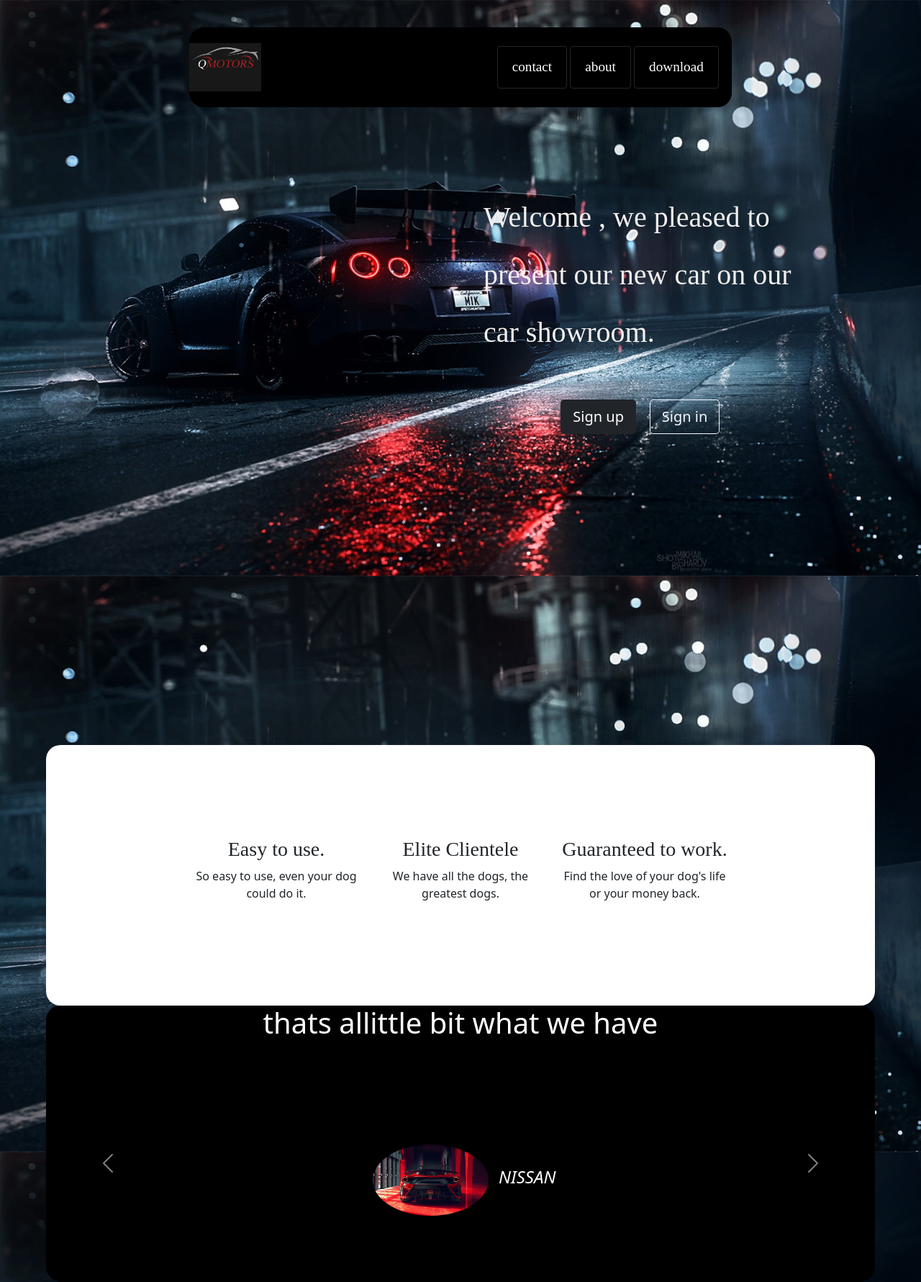
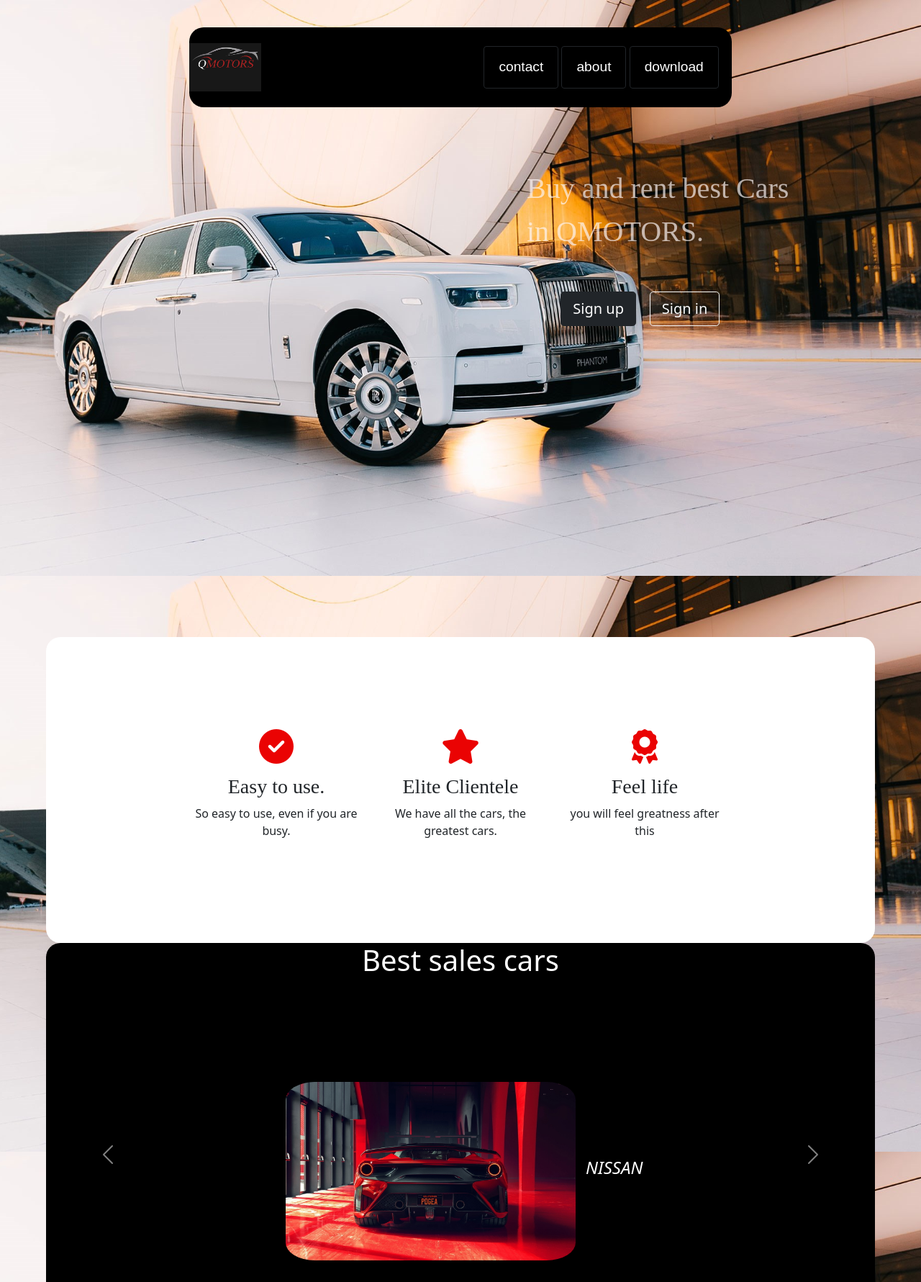
Before and after one commit to MORO-66/IT-Project, a PHP site: page /project-A.html in a window 1280 px wide. Shown: the top 1781 px of the page at 72% size. Run offline with PHP 8.4, Linux system fonts and the light colour scheme; some web fonts are replaced.

Commit message:
soma basic changes
soma basic changes

```diff
--- a/css/project-A.css
+++ b/css/project-A.css
@@ -4,7 +4,7 @@
     src: url("../webfonts/Alkatra-VariableFont_wght.ttf");
 }
 body{
-    background-image: url("../images/wants.jpg");
+    background-image: url("../images/best_luxury_car.jpg");
     font-family: "Montserrat-black";
     text-align: center;
     background-size: cover;
@@ -33,8 +33,16 @@ h2{
     font-family: "montserrat-bold";
     font-size: 3rem;
     line-height: 1.5;
-    color:#00000025 !important;
+    color:#00000030 !important;
 }
+::-webkit-scrollbar{
+    background-color: #0000001e;
+}
+::-webkit-scrollbar-thumb{
+    background-color: #00000025;
+    border-radius: 10px;
+}
+
 /*/////////navbar///////*/
 .navbar{
     padding-bottom: 0 0 ;
@@ -62,7 +70,7 @@ h2{
 }
 
 .nav-link{
-    font-family: "montserrat-light";
+    font-family: 'Anton', sans-serif;
     font-size: 1.2rem;
     color: #fff !important;
 }
@@ -74,14 +82,13 @@ h2{
 }
 
 .n{
- margin-top: 30px;
- line-height: 2;
+ line-height: 1.5;
  font-family: 'Alkatra';
- color: rgb(242, 239, 239);
+ color: rgba(252, 245, 245, 0.687);
  float: left !important;
- padding: 20px;
- clear: left;
+ padding: 20px 10px;
  text-align: left;
+ margin-left: 70px;
 }
 
 
@@ -99,15 +106,14 @@ h2{
 .boxes{
     padding: 5%;
 }
+
+.feature-icon{
+    font-size: 3rem;
+    color: rgb(234, 3, 3);
+    padding-bottom: 15px;
+}
 h3{
     font-family: "Montserrat-black";
-}
-.lni1{
-    color: #000;
-    padding-bottom: 10%;
-}
-.lni:hover{
-    color: aliceblue;
 }
 
 /*//////////section///////*/
@@ -122,11 +128,12 @@ h3{
 }
 
 .img-section{
-    width: 20%;
-    border-radius: 100%;
+    width: 50%;
+    border-radius: 10%;
     margin: 10px;
 
 }
+
 
 em{
     font-size: 1.5rem;
--- a/project-A.html
+++ b/project-A.html
@@ -56,7 +56,7 @@
         </div>
         <div class="col-lg-6">
 
-        <h1 class="n">Welcome , we pleased  to present our new car on our car showroom.</h1>
+        <h1 class="n">Buy and rent best Cars in QMOTORS.</h1>
           <div class="bottons ">
           <a href="./signup.html" target="_blank"><button type="button" class="btn btn-lg btn-dark download" >Sign up</button></a>
           <a href="./login.html" target="blank"><button  type="button"  class="btn btn-lg  btn-outline-light download">Sign in</button></a>
@@ -75,19 +75,19 @@
   <section id="features" class="row">
 
     <div class="col-lg-4 boxes">
-      <i class="lni lni-bolt lni-7xs lni1" ></i>
+      <i class="fa-sharp fa-solid fa-circle-check feature-icon"></i>
       <h3>Easy to use.</h3>
-      <p>So easy to use, even your dog could do it.</p>
+      <p>So easy to use, even if you are busy.</p>
   </div>
     <div class="col-lg-4 boxes">
-      <i class="lni lni-bolt lni-7xs lni1" ></i>
+      <i class="fa-solid fa-star feature-icon" ></i>
       <h3>Elite Clientele</h3>
-      <p>We have all the dogs, the greatest dogs.</p>
+      <p>We have all the cars, the greatest cars.</p>
   </div >
     <div class="col-lg-4 boxes">
-      <i class="lni lni-bolt lni-7xs lni1" ></i>
-      <h3>Guaranteed to work.</h3>
-      <p>Find the love of your dog's life or your money back.</p>
+      <i class="fa-solid fa-award feature-icon"></i>
+      <h3>Feel life</h3>
+      <p>you will feel greatness after this</p>
   </div>
 
 
@@ -99,17 +99,32 @@
 
 
 
-    <div id="carouselExampleControls" class="carousel slide" data-bs-ride="carousel" data-bs-interval="1000" data-pause="hover" data-keyboard="true">
-      <h1 >thats allittle bit what we have</h1>
+    <div id="carouselExampleControls" class="carousel slide" data-bs-ride="carousel" data-bs-interval="3000" data-pause="hover" data-keyboard="true">
+      <h1>Best sales cars</h1>
       <div class="carousel-inner">
         <div class="carousel-item active">
-          <h2>nissan of a7 has better ingine on galaxy.</h2>
+          <h2 >nissan of a7 has better engine on galaxy.</h2>
           <img class="img-section" src="/images/wallpaperflare.com_wallpaper (4).jpg" alt="dog-profile">
           <em>NISSAN</em>
         </div>
         <div class="carousel-item">
+          <h2 class="testimonial-text ">Having best and beautiful fast experience.</h2>
+          <img class="testimonial-image img-section" src="./images/best_luxury_car.jpg" alt="lady-profile">
+          <em>ferrari</em>
+        </div>
+        <div class="carousel-item">
           <h2 class="testimonial-text">Having best and beautiful fast experience.</h2>
-          <img class="testimonial-image img-section" src="./images/wallpaperflare.com_wallpaper (4).jpg" alt="lady-profile">
+          <img class="testimonial-image img-section" src="./images/bmw.jpg" alt="lady-profile">
+          <em class="col-lg-6">ferrari </em>
+        </div>
+        <div class="carousel-item">
+          <h2 class="testimonial-text">Having best and beautiful fast experience.</h2>
+          <img class="testimonial-image img-section" src="./images/bmw2.jpg" alt="lady-profile">
+          <em>ferrari</em>
+        </div>
+        <div class="carousel-item">
+          <h2 class="testimonial-text">Having best and beautiful fast experience.</h2>
+          <img class="testimonial-image img-section" src="./images/car-nissan-race-cars-road-wallpaper-preview.jpg" alt="lady-profile">
           <em>ferrari</em>
         </div>
 
@@ -200,8 +215,8 @@
   <section id="cta">
 
     <h3 class="h3">Download our Application for have a great sale.</h3>
-    <button class="btn btn-lg btn-dark btn-f " type="button">Download</button>
-    <button class="btn btn-lg btn-outline-light btn-f" type="button"><i class="fa-brands fa-google-play" style="padding-right: 1px;"></i>Download</button>
+    <button class="btn btn-lg btn-dark btn-f " type="button"><i class="fa-brands fa-apple" style="padding-right: 3px;"></i>Download</button>
+    <button class="btn btn-lg btn-outline-light btn-f" type="button"><i class="fa-brands fa-google-play" style="padding-right: 3px;"></i>Download</button>
 
   </section>
 
```
Also changed, not shown: images/best_luxury_car.jpg (added).
